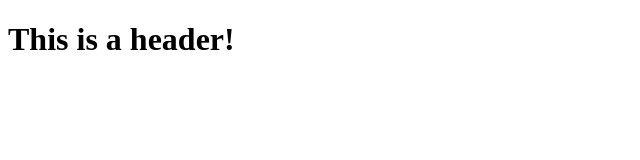
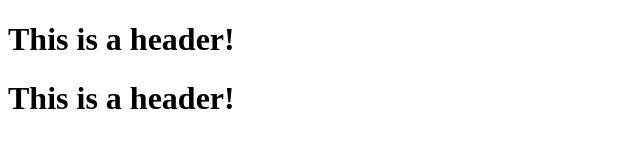
Before and after one commit to olamideLawal/git-practice, a plain HTML site: page index.html in a window 1280 px wide. Shown: the whole page, without its empty margins (0-640 px from the left). Drawn offline with Linux system fonts and the light colour scheme.

Commit message:
Testing123
practice practice

```diff
--- a/index.html
+++ b/index.html
@@ -8,5 +8,6 @@
 </head>
 <body>
     <h1>This is a header!</h1>
+    <h1>This is a header!</h1>
 </body>
 </html>
```
